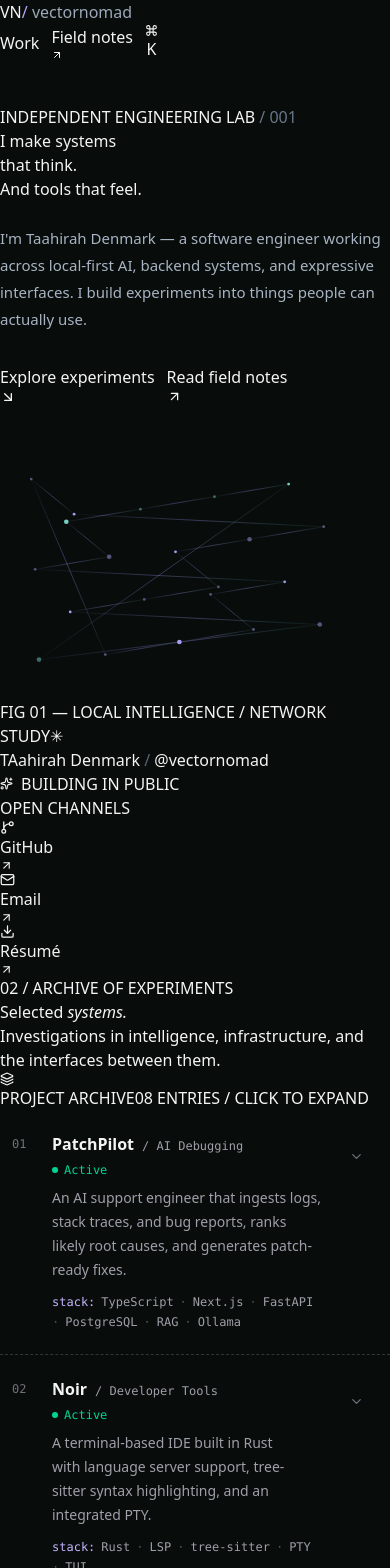
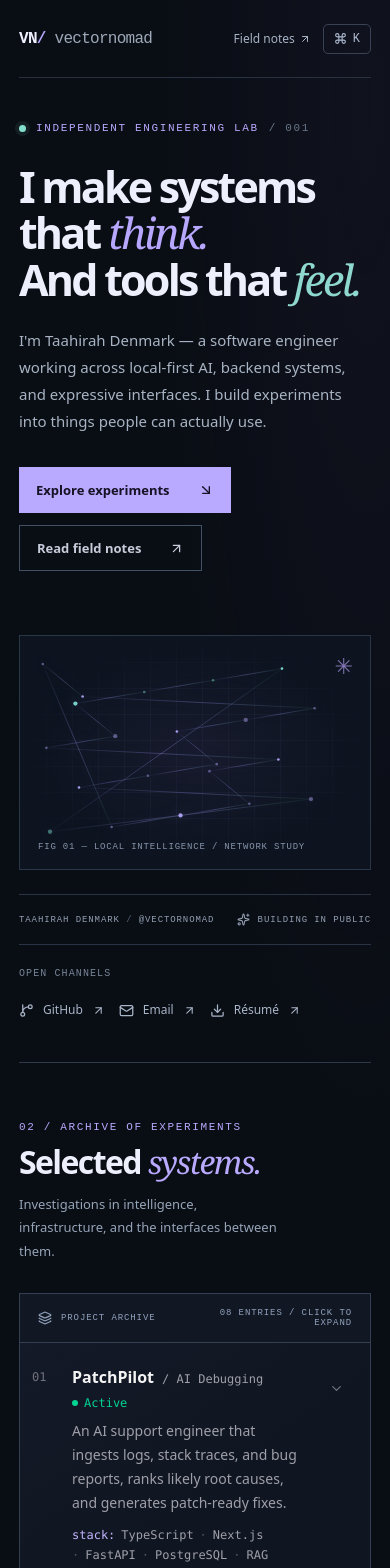
Before and after one commit to vectornomad/portfolio-2026, a React (Vite) app: page / in a window 390 px wide. Shown: the top 1568 px of the page. Built offline with nearby package versions, Linux system fonts and the light colour scheme.

Commit message:
Add Signal Lab responsive visual system

```diff
--- a/src/index.css
+++ b/src/index.css
@@ -193,3 +193,56 @@ button {
   background: #8b5cf6;
   color: #ffffff;
 }
+
+
+/* SIGNAL LAB — visual layer, intentionally additive to preserve existing components */
+:root { --signal-ink:#090d14; --signal-violet:#b4a6ff; --signal-line:#283241; }
+body { background:#090d14; }
+.signal-shell { background: radial-gradient(ellipse 70% 26% at 94% 2%,#2d254633,transparent 75%),#090d14; color:#edf0fc; }
+.signal-container { max-width:1140px; padding:0 28px; margin:0 auto; }
+.signal-nav { display:flex; align-items:center; justify-content:space-between; min-height:78px; border-bottom:1px solid #273140; gap:16px; }
+.signal-wordmark { font:700 16px ui-monospace,SFMono-Regular,monospace; letter-spacing:-.045em; white-space:nowrap; color:#f1f0ff; }
+.signal-nav-link { display:inline-flex; gap:4px; align-items:center; font-size:12px; color:#a6b3c5; transition:color .2s; }
+.signal-nav-link:hover,.signal-access a:hover { color:#ded6ff; }
+.signal-command { display:inline-flex; align-items:center; gap:6px; border:1px solid #394255; border-radius:5px; padding:7px 10px; color:#adbbd1; font:12px ui-monospace,monospace; }
+.signal-command:hover { border-color:#b4a6ff; }
+.signal-hero-layout { display:grid; grid-template-columns: minmax(0,1.2fr) minmax(290px,.8fr); min-height:530px; gap:20px; }
+.signal-eyebrow,.signal-section-kicker { font:11px ui-monospace,SFMono-Regular,monospace; letter-spacing:.15em; color:#b9a9ff; }
+.signal-eyebrow { display:flex; align-items:center; gap:10px; }
+.signal-live-dot { width:7px;height:7px;border-radius:50%;background:#84e0ce;box-shadow:0 0 0 4px #84e0ce15; }
+.signal-headline { margin-top:30px; font-size:clamp(43px,5vw,74px); font-weight:620; letter-spacing:-.065em; line-height:1.08; }
+.signal-headline-accent { color:#b7a7ff; font-style:italic; font-family:Georgia,serif; font-weight:400; }
+.signal-headline-outline { color:#8ed8cf; font-style:italic; font-family:Georgia,serif; font-weight:400; }
+.signal-primary-action,.signal-secondary-action { display:inline-flex;align-items:center;justify-content:space-between;min-height:46px;gap:28px;padding:0 17px;font-size:13px;font-weight:600;transition:transform .2s,background .2s; }
+.signal-primary-action { background:#b9aaff;color:#151225; }
+.signal-primary-action:hover { background:#d1c7ff;transform:translateY(-2px); }
+.signal-secondary-action { border:1px solid #445064;color:#c7ccdb; }
+.signal-secondary-action:hover { background:#192131; }
+.signal-field { align-self:stretch; position:relative; margin:35px 0; border:1px solid #293648; min-height:410px; background:radial-gradient(ellipse at 50% 50%,#362e5540 0%,transparent 61%),#0d1420;overflow:hidden; }
+.signal-grid { position:absolute;inset:0;background-image:linear-gradient(#a2a4ff0b 1px,transparent 1px),linear-gradient(90deg,#a2a4ff0b 1px,transparent 1px);background-size:26px 26px;mask-image:radial-gradient(ellipse,#000 35%,transparent 80%); }
+.signal-network { position:absolute;inset:0;width:100%;height:100%;filter:drop-shadow(0 0 6px #aaa1ff55); }
+.signal-field-label { position:absolute;bottom:17px;left:18px;color:#8795aa;font:9px ui-monospace,monospace;letter-spacing:.09em; }
+.signal-field-cross { position:absolute;top:13px;right:17px;color:#8074b2;font-size:22px; }
+.signal-meta { display:flex;justify-content:space-between;gap:15px;align-items:center;padding:18px 0;border-top:1px solid #293343;border-bottom:1px solid #293343;font:10px ui-monospace,monospace;letter-spacing:.1em;text-transform:uppercase;color:#94a0b3; }
+.signal-access { display:flex;flex-wrap:wrap;align-items:center;gap:14px;padding:23px 0 35px; }
+.signal-access-label { font:10px ui-monospace,monospace;letter-spacing:.11em;color:#788598;margin-right:auto; }
+.signal-access a { display:inline-flex;align-items:center;gap:9px;color:#a9b5c8;font-size:12px;padding:8px 0; }
+.signal-projects { padding:58px 0 70px; border-top:1px solid #30394a; }
+.signal-section-heading { display:flex;align-items:end;justify-content:space-between;gap:30px;padding-bottom:30px; }
+.signal-section-heading h2 { font-size:clamp(32px,4vw,56px);letter-spacing:-.05em;line-height:1.14;margin-top:11px;font-weight:600; }
+.signal-section-heading h2 em { color:#b9aaff;font-family:Georgia,serif;font-weight:400; }
+.signal-section-heading > p { max-width:265px;font-size:13px;line-height:1.8;color:#96a4b8; }
+.signal-archive-heading { display:flex;justify-content:space-between;gap:16px;padding:14px 18px;border:1px solid #344052;border-bottom:0;background:#111824;color:#92a2bc;font:10px ui-monospace,monospace;letter-spacing:.1em; }
+.signal-archive-heading span:first-child { display:inline-flex;gap:9px;align-items:center; }
+.signal-project-list { display:grid;grid-template-columns:repeat(2,minmax(0,1fr));gap:1px;border:1px solid #344052;background:#344052; }
+.signal-project-list > article { background:#0f1621;transition:background .2s; }
+.signal-project-list > article:hover { background:#171f2d; }
+.signal-project-list > article:nth-child(3n+1) { background-image:linear-gradient(145deg,#8070c00a,transparent 58%); }
+.signal-archive-footer { display:flex;align-items:center;justify-content:flex-end;gap:11px;font:12px ui-monospace,monospace;padding:20px 0;color:#b6a9f8; }
+.signal-palette-backdrop { position:fixed;inset:0;z-index:100;background:#010409bd;display:flex;align-items:flex-start;justify-content:center;padding:16vh 18px 30px; }
+.signal-palette { width:min(100%,480px);background:#111925;border:1px solid #5c587c;box-shadow:0 25px 90px #0009; }
+.signal-palette-option { display:grid;grid-template-columns:30px 1fr 16px;align-items:center;gap:9px;padding:16px 20px;border-bottom:1px solid #283342;font-size:14px;color:#c8d2e2; }
+.signal-palette-option:hover { background:#22243b;color:white; }
+@media(max-width:780px) { .signal-container{padding:0 19px;} .signal-hero-layout{grid-template-columns:1fr;} .signal-field{min-height:235px;margin:0 0 24px;} .signal-project-list{grid-template-columns:1fr;} .signal-section-heading{align-items:start;flex-direction:column;gap:12px;} .signal-access-label{width:100%;} }
+@media(max-width:440px) { .signal-nav-link:first-child{display:none;} .signal-headline{font-size:43px;} .signal-meta{font-size:9px;} .signal-archive-heading{font-size:9px;}.signal-archive-heading span:last-child{max-width:140px;text-align:right;} }
+@media(prefers-reduced-motion:reduce){ .signal-primary-action:hover{transform:none;} }
```
